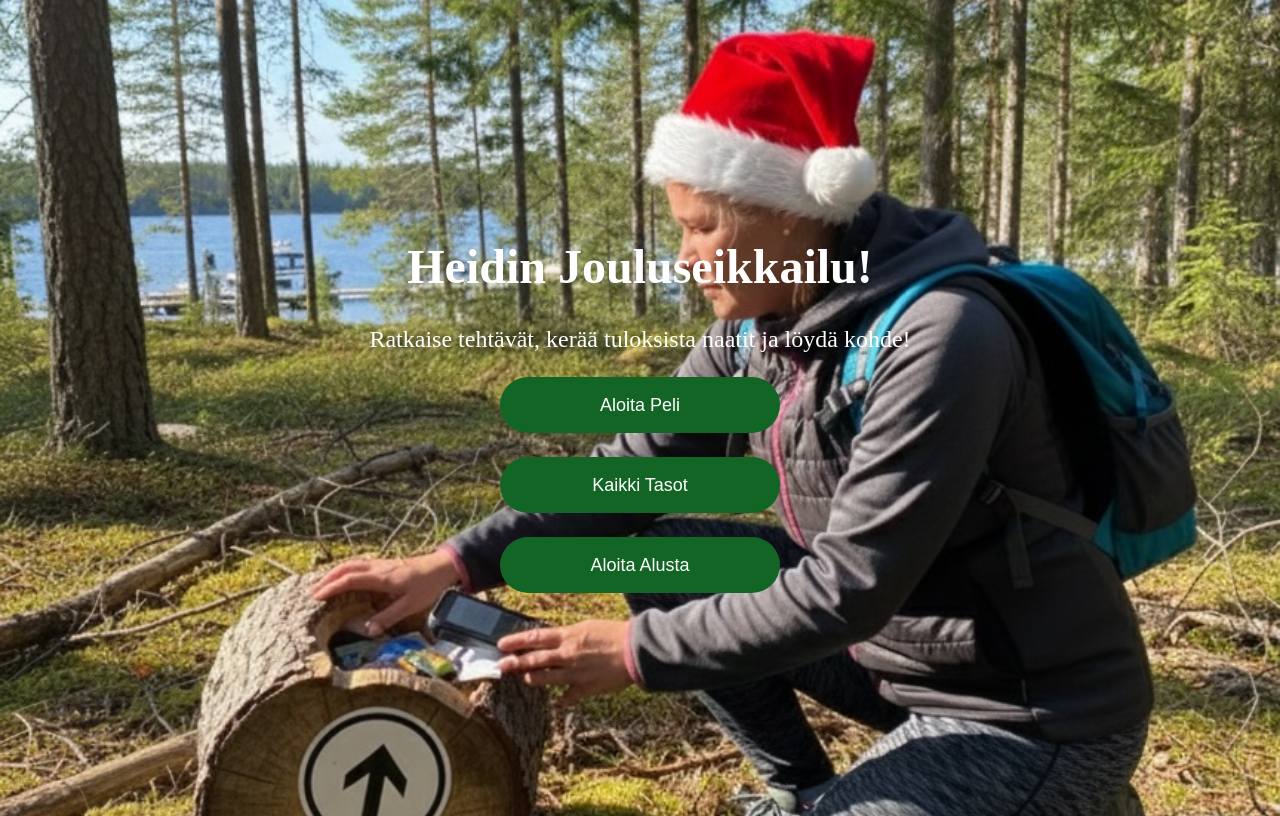
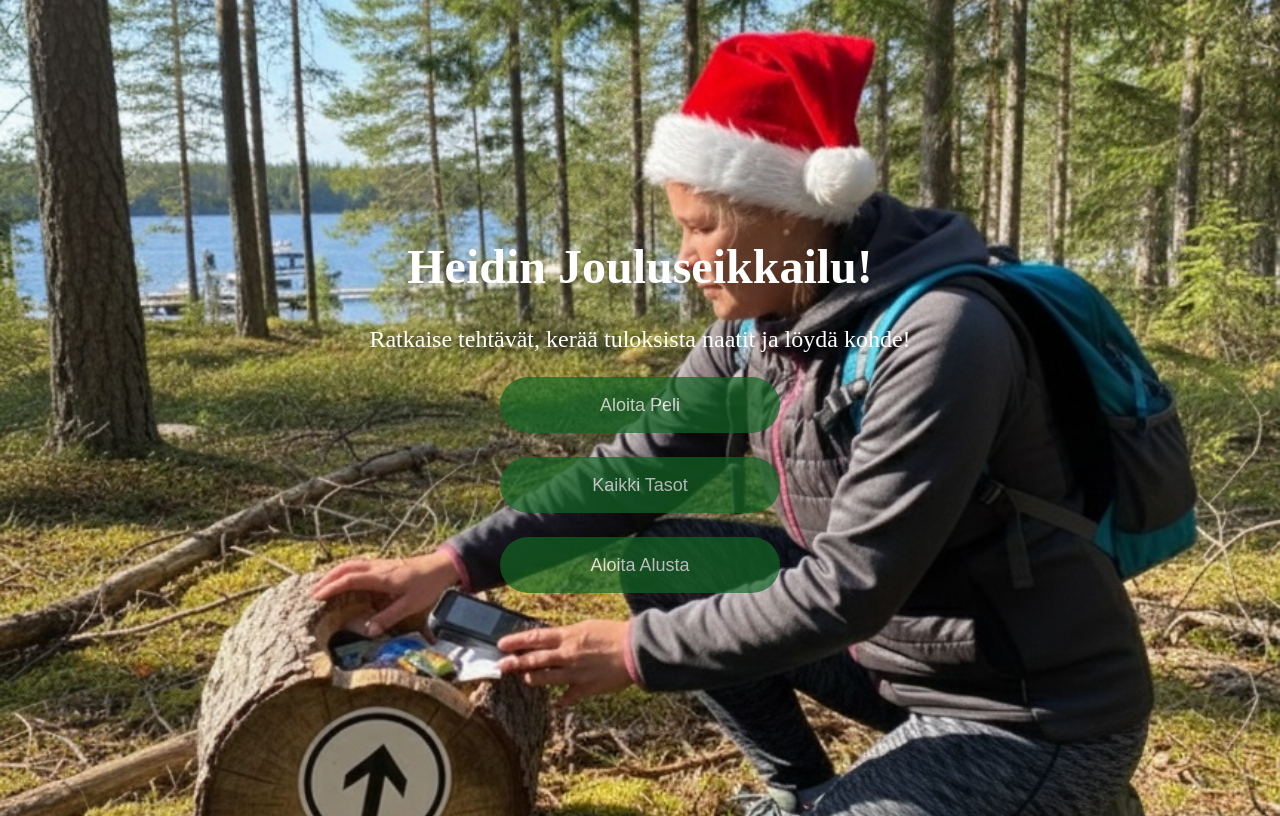
Before and after one commit to grande-fi/heidin-jouluseikkailu, a Next.js app: page / in a window 1280 px wide. Built offline with nearby package versions, Linux system fonts and the light colour scheme.

Commit message:
Update page.js
transparrent buttons

```diff
--- a/app/page.js
+++ b/app/page.js
@@ -82,7 +82,8 @@ export default function MainMenu() {
               minHeight: "56px",
               backgroundColor: "#126524",
               border: "none",
-              color: "white"
+              color: "white",
+			  opacity: 0.7
             }}
           >
             {fi.mainMenu.startPuzzle}
@@ -100,7 +101,8 @@ export default function MainMenu() {
               minHeight: "56px",
               backgroundColor: "#126524",
               border: "none",
-              color: "white"
+              color: "white",
+			  opacity: 0.7
             }}
           >
             Kaikki Tasot
@@ -118,7 +120,8 @@ export default function MainMenu() {
               minHeight: "56px",
               backgroundColor: "#126524",
               border: "none",
-              color: "white"
+              color: "white",
+			  opacity: 0.7
             }}
           >
             {fi.mainMenu.resetProgress}
```
